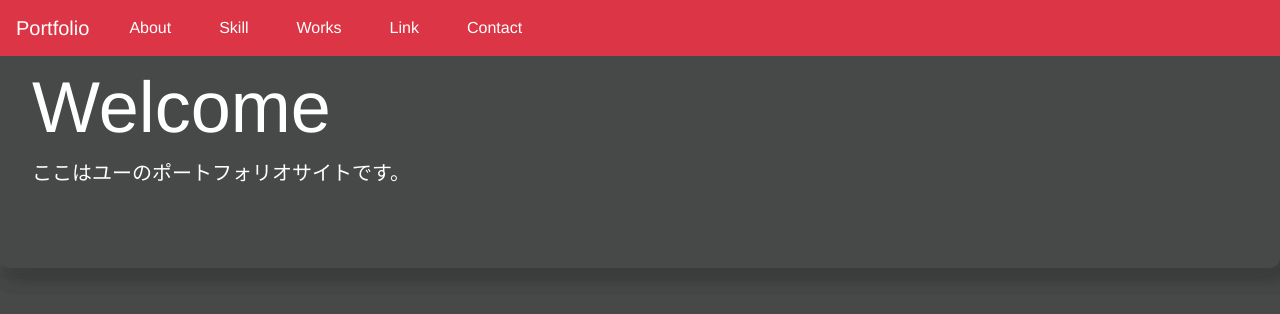
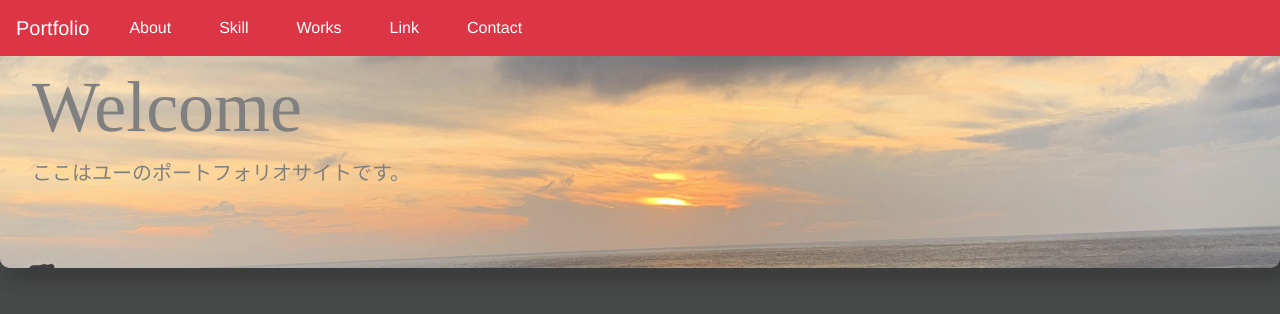
Before and after one commit to yousukeayada/portfolio, a Vue app: page / in a window 1280 px wide. Shown: the top 314 px of the page. Built offline with nearby package versions, Linux system fonts and the light colour scheme.

Commit message:
フォントや背景を設定。

```diff
--- a/index.html
+++ b/index.html
@@ -4,6 +4,7 @@
     <meta charset="utf-8">
     <meta name="viewport" content="width=device-width,initial-scale=1.0">
     <title>portfolio</title>
+    <link href="https://fonts.googleapis.com/css2?family=Josefin+Slab:ital,wght@1,600&family=Sacramento&display=swap" rel="stylesheet">
   </head>
   <body>
     <div id="app"></div>
--- a/src/components/About.vue
+++ b/src/components/About.vue
@@ -20,6 +20,7 @@ export default {
 
 <style scoped>
 div {
+    font-family: Times, serif;
     color: white;
 }
 .myicon {
--- a/src/components/Contact.vue
+++ b/src/components/Contact.vue
@@ -15,6 +15,9 @@ export default {
 </script>
 
 <style scoped>
+div {
+    font-family: Times, serif;
+}
 .contact {
     border-radius: 20px;
     background: #474848;
--- a/src/components/Home.vue
+++ b/src/components/Home.vue
@@ -1,9 +1,7 @@
 <template>
-    <div>
     <div>
   <b-jumbotron header="Welcome" lead="ここはユーのポートフォリオサイトです。">
   </b-jumbotron>
-</div>
   </div>
 </template>
 
@@ -28,10 +26,15 @@ export default {
 
 <style scoped>
 div {
-    color: white;
-    border-radius: 10px;
-    background: #474848;
-    box-shadow:  8px 8px 16px #3c3d3d,
-                -8px -8px 16px #525353;
+  background: url("/static/img/home.jpg") center no-repeat;
+  background-size: cover;
+  background-color: rgba(255,255,255,0.1);
+  background-blend-mode: lighten;
+  font-family: Times, serif;
+  color: gray;
+  border-radius: 10px;
+  /* background: #474848; */
+  box-shadow:  8px 8px 16px #3c3d3d,
+              -8px -8px 16px #525353;
 }
 </style>
--- a/src/components/Link.vue
+++ b/src/components/Link.vue
@@ -17,6 +17,7 @@ export default {
 <style scoped>
 div {
     color: white;
+    font-family: Times, serif;
 }
 .link {
     display: flex;
--- a/src/components/Skill.vue
+++ b/src/components/Skill.vue
@@ -44,6 +44,9 @@ export default {
 </script>
 
 <style scoped>
+div {
+    font-family: Times, serif;
+}
 .skill {
     display: flex;
     flex-flow: row wrap;
--- a/src/components/Works.vue
+++ b/src/components/Works.vue
@@ -75,6 +75,9 @@ export default {
 </script>
 
 <style scoped>
+div {
+    font-family: Times, serif;
+}
 .works {
     display: flex;
     flex-flow: row wrap;
```
Also changed, not shown: static/img/home.jpg (added), 10 other files (tests, documents, lock files or other folders).
